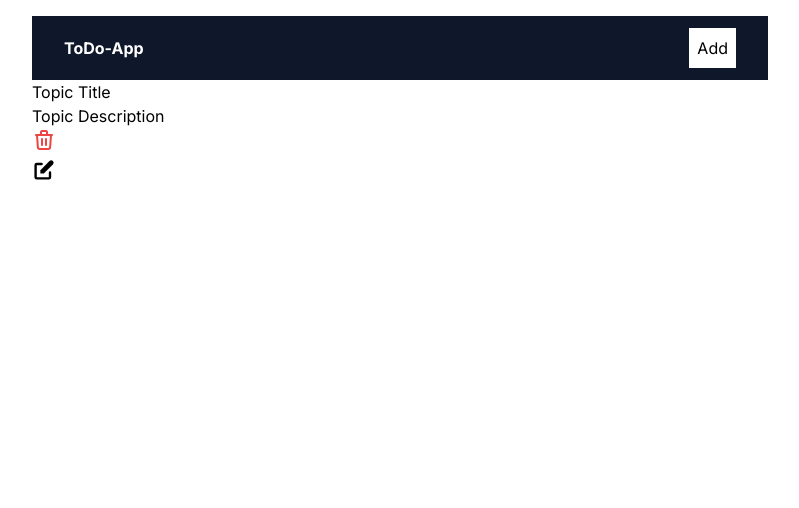
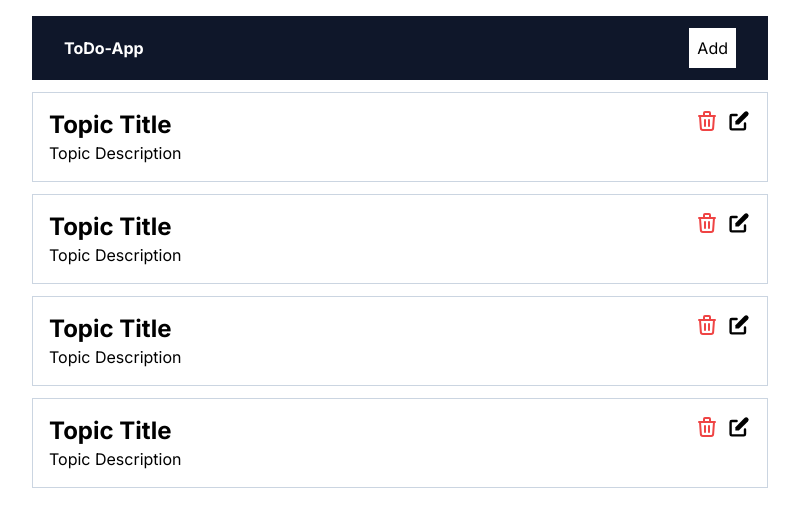
Before and after one commit to CoolShivas/003--Next_ToDo_Project, a Next.js app in the folder next_todo_app/: page / in a window 1280 px wide. Shown: the top 508 px of the page, without its empty margins (240-1039 px from the left). Built offline with nearby package versions, Linux system fonts and the light colour scheme.

Commit message:
Added some CSS in TopicList.

```diff
--- a/next_todo_app/app/page.jsx
+++ b/next_todo_app/app/page.jsx
@@ -4,6 +4,9 @@
   return (
     <>
     <TopicList></TopicList>
+    <TopicList></TopicList>
+    <TopicList></TopicList>
+    <TopicList></TopicList>
     </>
   )
 }
--- a/next_todo_app/components/TopicList.jsx
+++ b/next_todo_app/components/TopicList.jsx
@@ -5,13 +5,13 @@
 const TopicList = () => {
   return (
     <>
-    <div>
+    <div className="p-4 border border-slate-300 my-3 flex justify-between gap-5 items-start">
         <div>
-            <h2>Topic Title</h2>
+            <h2 className="font-bold text-2xl">Topic Title</h2>
             <div>Topic Description</div>
         </div>
 
-        <div>
+        <div className="flex gap-2">
             <RemoveBtn></RemoveBtn>
             <Link href={"/editTopic/0123"}>
             <HiPencilAlt size={24}/>
```
